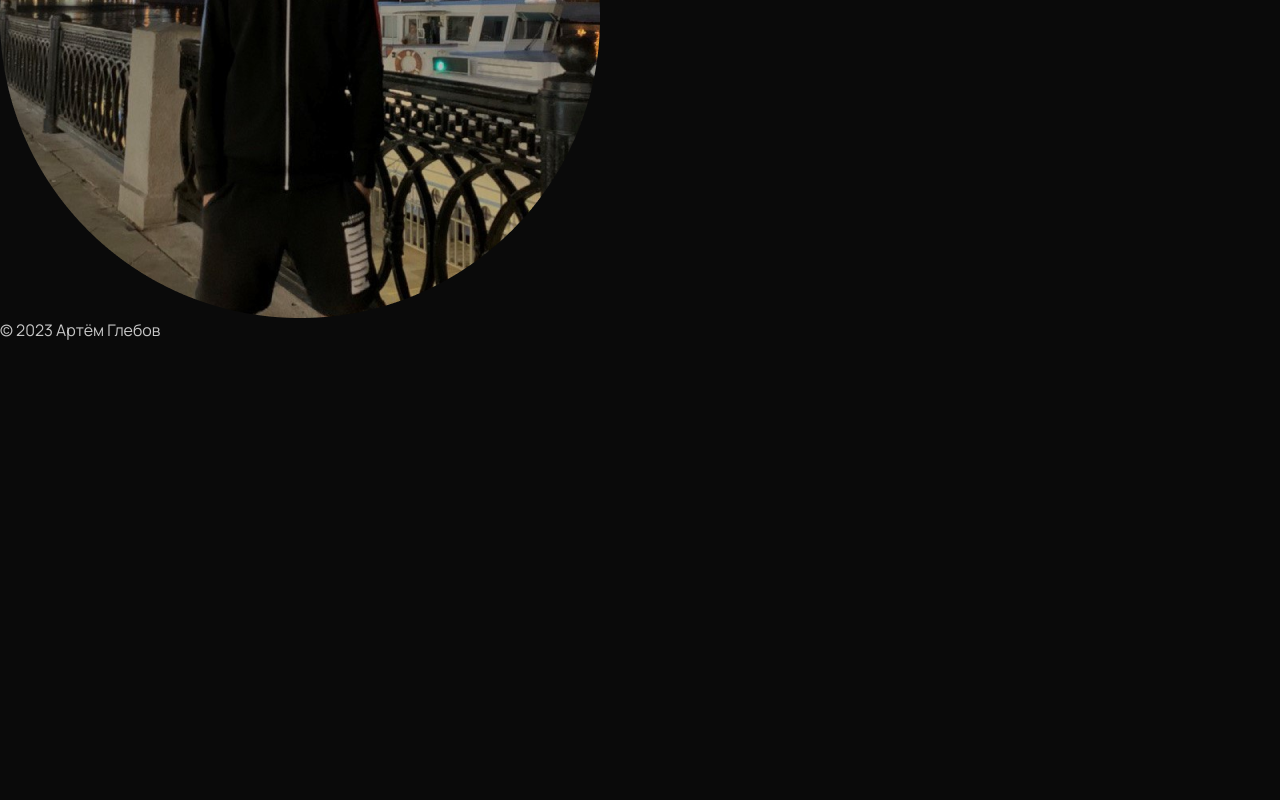
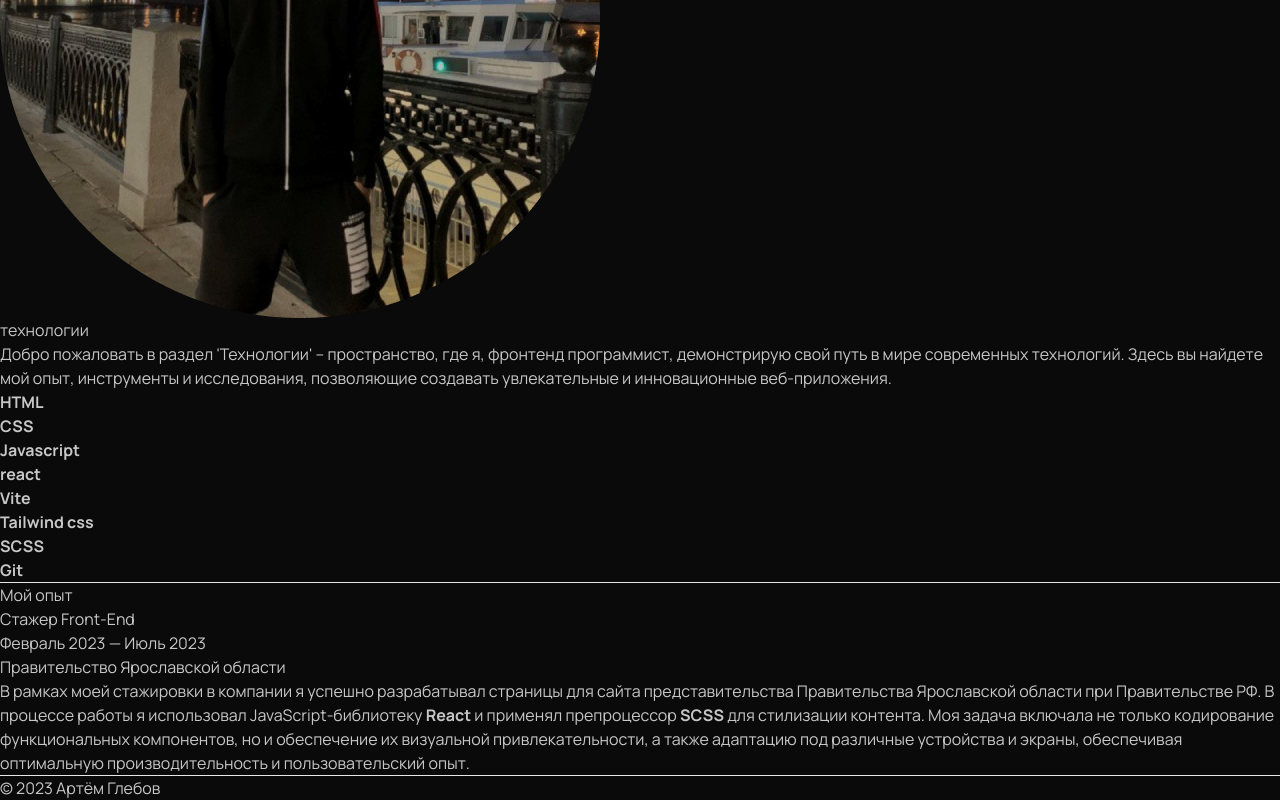
Before and after one commit to Artem047/MyPortfolio, a React (Vite) app: page /about in a window 1280 px wide. Shown: the part 570-1370 px from the top of the page. Before the commit the page ends 912 px from the top, so only its background shows below. Built offline with nearby package versions, Linux system fonts and the light colour scheme.

Commit message:
сделал страницу about

```diff
--- a/src/components/About.jsx
+++ b/src/components/About.jsx
@@ -1,4 +1,5 @@
 import { Link } from "react-router-dom";
+import { technology } from "../data/data";
 
 const About = () => {
   return (
@@ -55,6 +56,51 @@ const About = () => {
       <div className="mt-20 w-full bg-[#C7C7C7] rounded-2xl py-4">
         <img src="/me.png" alt="" className="mx-auto" />
       </div>
+      <section className="py-20 flex justify-between">
+        <h1 className="uppercase text-7xl">технологии</h1>
+        <div className="flex flex-col gap-8 max-w-[600px] w-full">
+          <p>
+            Добро пожаловать в раздел 'Технологии' – пространство, где я,
+            фронтенд программист, демонстрирую свой путь в мире современных
+            технологий. Здесь вы найдете мой опыт, инструменты и исследования,
+            позволяющие создавать увлекательные и инновационные веб-приложения.
+          </p>
+          <ul className="flex flex-wrap gap-4">
+            {technology.map((tec) => {
+              return (
+                <li key={tec.id} className="py-5 px-10 border rounded-[100px] uppercase">
+                  <b>{tec.name}</b>
+                </li>
+              )
+            })}
+          </ul>
+        </div>
+      </section>
+      <hr className="w-full" />
+      <section className="py-20 flex justify-between">
+        <h1 className="uppercase text-7xl">Мой опыт</h1>
+        <div className="flex flex-col gap-2 max-w-[600px] w-full">
+          <div className="flex items-center justify-between">
+            <h2 className="text-2xl text-white">Стажер Front-End</h2>
+            <p className="text-lg">Февраль 2023 — Июль 2023</p>
+          </div>
+          <p className="text-[#D3E97A] text-lg">
+            Правительство Ярославской области
+          </p>
+          <p>
+            В рамках моей стажировки в компании я успешно разрабатывал страницы
+            для сайта представительства Правительства Ярославской области при
+            Правительстве РФ. В процессе работы я использовал
+            JavaScript-библиотеку <b className="text-white">React</b> и применял
+            препроцессор <b className="text-white">SCSS</b> для стилизации
+            контента. Моя задача включала не только кодирование функциональных
+            компонентов, но и обеспечение их визуальной привлекательности, а
+            также адаптацию под различные устройства и экраны, обеспечивая
+            оптимальную производительность и пользовательский опыт.
+          </p>
+        </div>
+      </section>
+      <hr className="w-full" />
     </div>
   );
 };
--- a/src/components/Contact.jsx
+++ b/src/components/Contact.jsx
@@ -82,6 +82,7 @@ const Contact = () => {
           <b>отправить</b>
         </button>
       </form>
+
     </div>
   );
 };
--- a/src/data/data.js
+++ b/src/data/data.js
@@ -5,3 +5,37 @@ export const projectInfo = [
         stack: 'ReactJS, SCSS, Vite'
     }
 ]
+export const technology = [
+    {
+        id: 1,
+        name: 'HTML'
+    },
+    {
+        id: 2,
+        name: 'CSS'
+    },
+    {
+        id: 3,
+        name: 'Javascript'
+    },
+    {
+        id: 4,
+        name: 'react'
+    },
+    {
+        id: 5,
+        name: 'Vite'
+    },
+    {
+        id: 6,
+        name: 'Tailwind css'
+    },
+    {
+        id: 7,
+        name: 'SCSS'
+    },
+    {
+        id: 8,
+        name: 'Git'
+    }
+]
```
